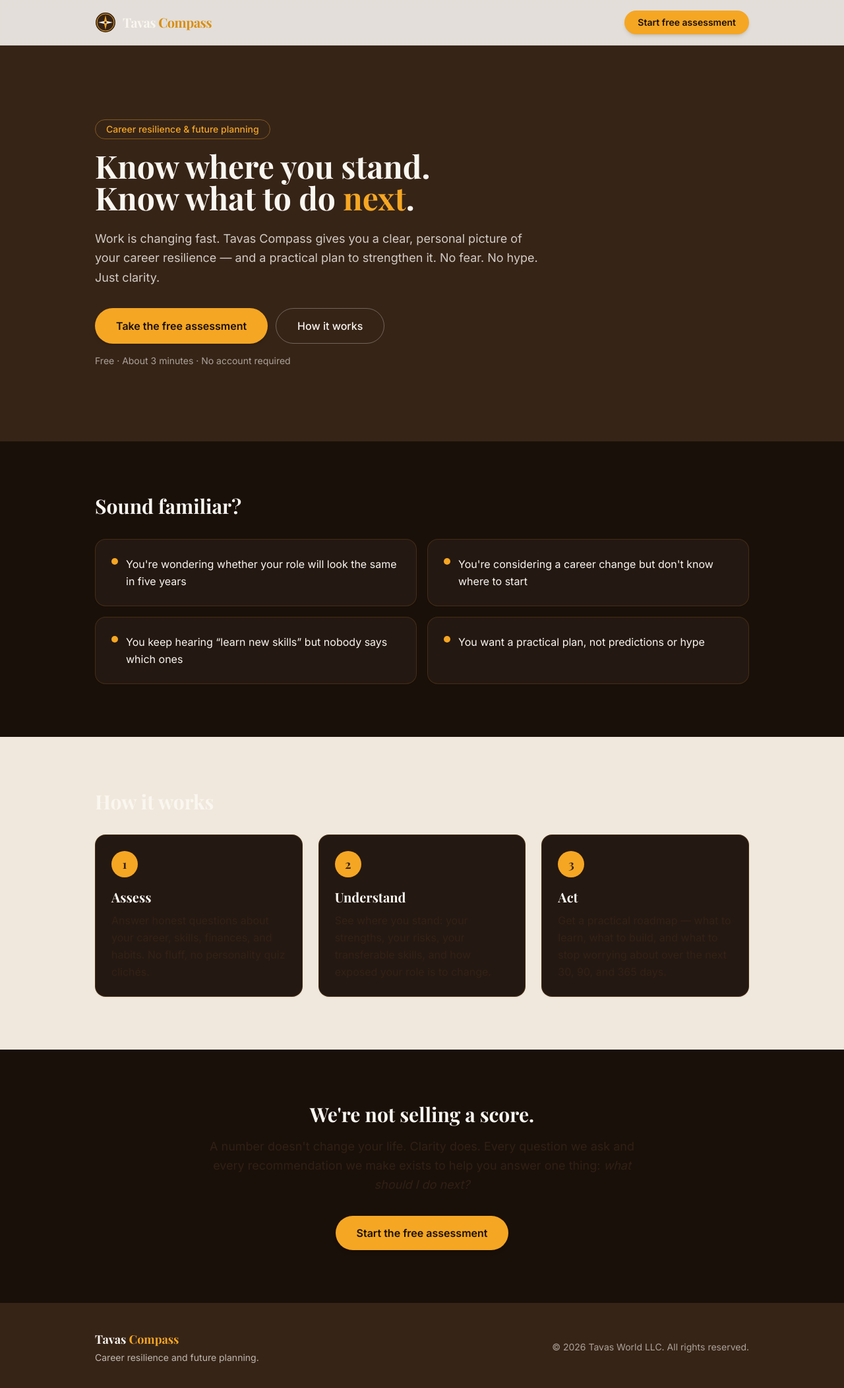
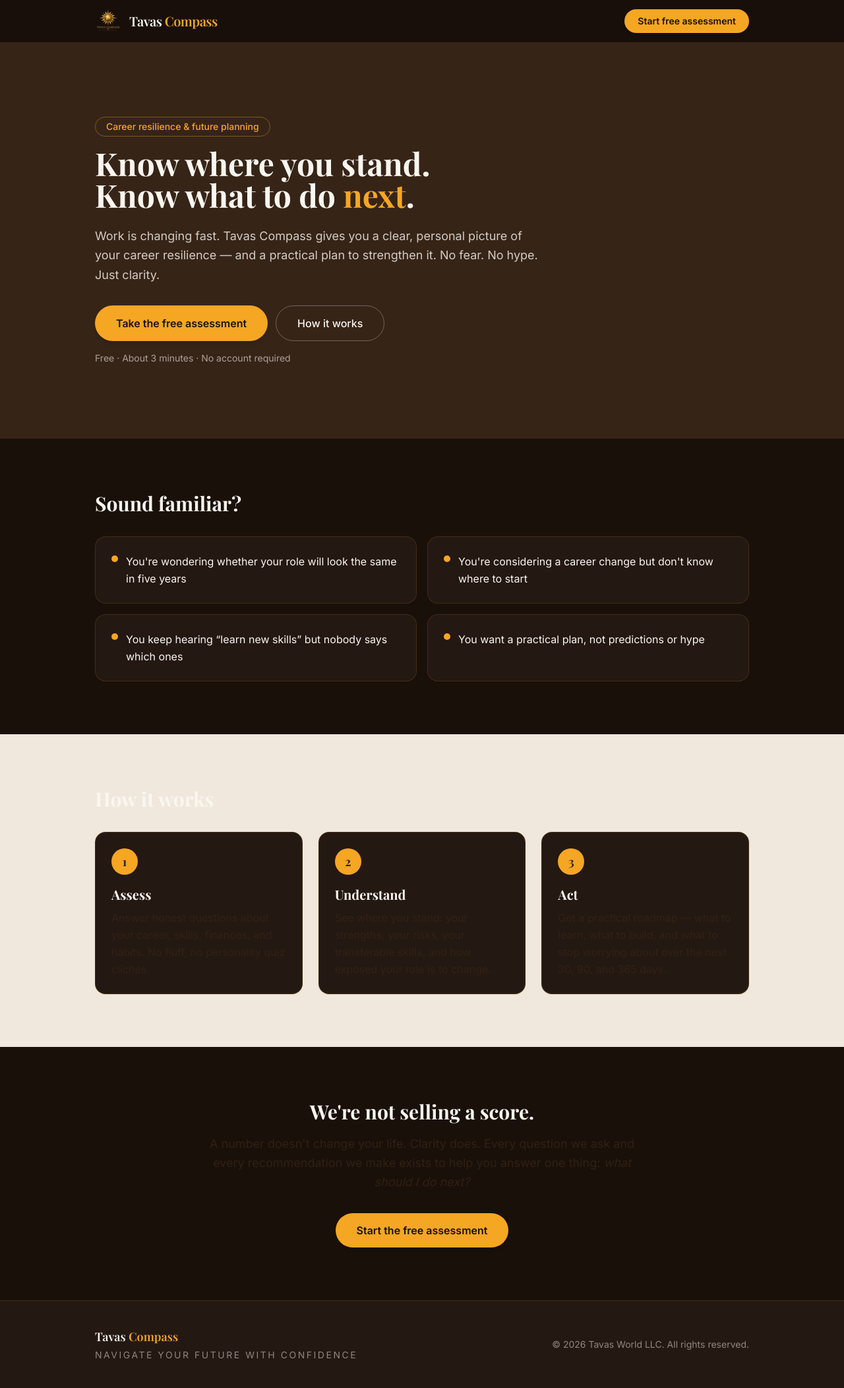
Before and after one commit to saracmorell/tavascompass, a React (Vite) app: page / in a window 1280 px wide. Shown: the top 2104 px of the page at 66% size. Built offline with nearby package versions, Linux system fonts and the light colour scheme; no server answers.

Commit message:
Update Layout.tsx

```diff
--- a/src/components/Layout.tsx
+++ b/src/components/Layout.tsx
@@ -6,12 +6,12 @@
 
   return (
     <div className="flex min-h-screen flex-col">
-      <header className="sticky top-0 z-20 border-b border-earth/10 bg-cream/90 backdrop-blur">
-        <div className="mx-auto flex max-w-5xl items-center justify-between px-4 py-4">
-          <Link to="/" className="flex items-center gap-2.5">
-            <img src="/compass.svg" alt="" className="h-8 w-8" />
-            <span className="font-display text-xl font-bold tracking-tight">
-              Tavas <span className="text-gold-deep">Compass</span>
+      <header className="sticky top-0 z-20 border-b border-gold/15 bg-night/90 backdrop-blur">
+        <div className="mx-auto flex max-w-5xl items-center justify-between px-4 py-3">
+          <Link to="/" className="flex items-center gap-3">
+            <img src="/TCLogoTrans.png" alt="Tavas Compass" className="h-10 w-10 object-contain" />
+            <span className="font-display text-xl font-semibold tracking-tight">
+              Tavas <span className="text-gold">Compass</span>
             </span>
           </Link>
           {!inFlow && (
@@ -26,18 +26,18 @@
         <Outlet />
       </main>
 
-      <footer className="border-t border-earth/10 bg-earth text-cream">
+      <footer className="border-t border-gold/15 bg-espresso">
         <div className="mx-auto max-w-5xl px-4 py-10">
           <div className="flex flex-col items-start justify-between gap-6 sm:flex-row sm:items-center">
             <div>
-              <p className="font-display text-lg font-bold">
+              <p className="font-display text-lg font-semibold">
                 Tavas <span className="text-gold">Compass</span>
               </p>
-              <p className="mt-1 text-sm text-cream/70">
-                Career resilience and future planning.
+              <p className="mt-1 text-sm uppercase tracking-luxe text-cream/50">
+                Navigate your future with confidence
               </p>
             </div>
-            <p className="text-sm text-cream/60">
+            <p className="text-sm text-cream/50">
               © {new Date().getFullYear()} Tavas World LLC. All rights reserved.
             </p>
           </div>
```
